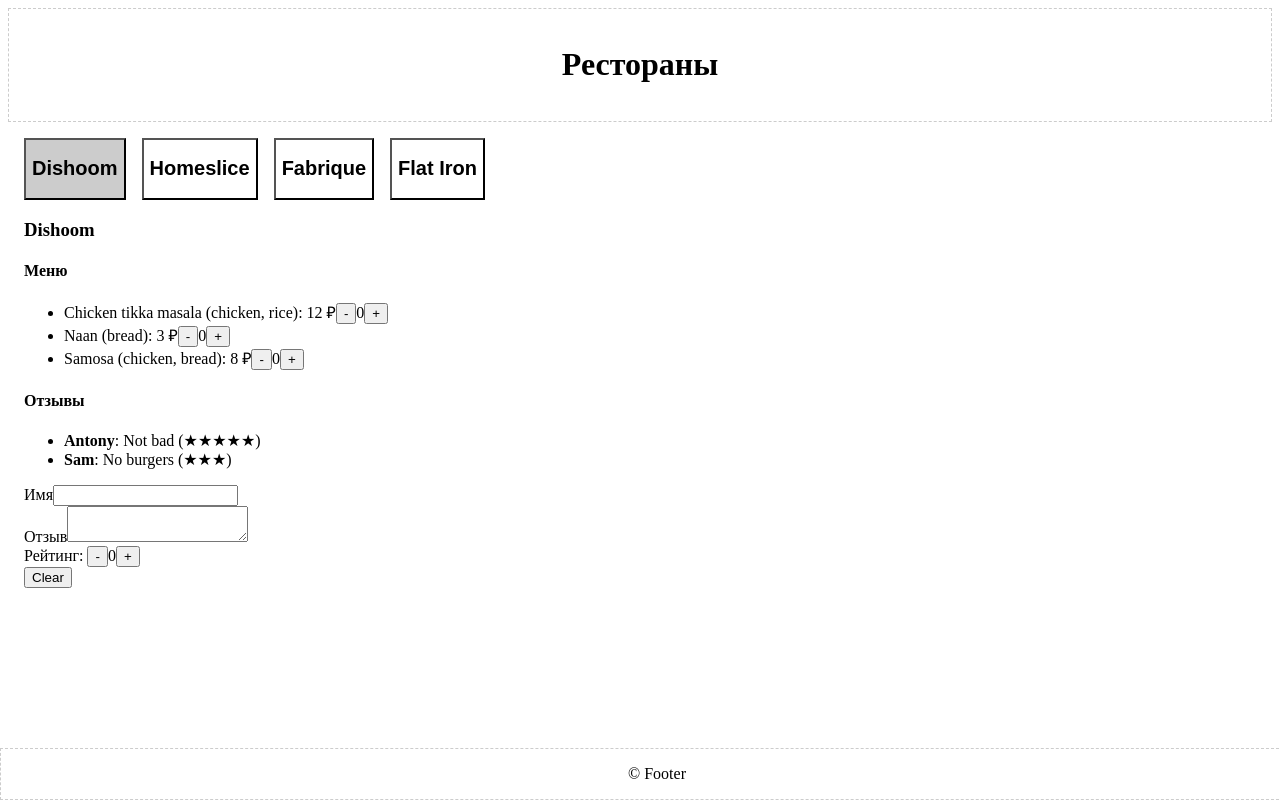
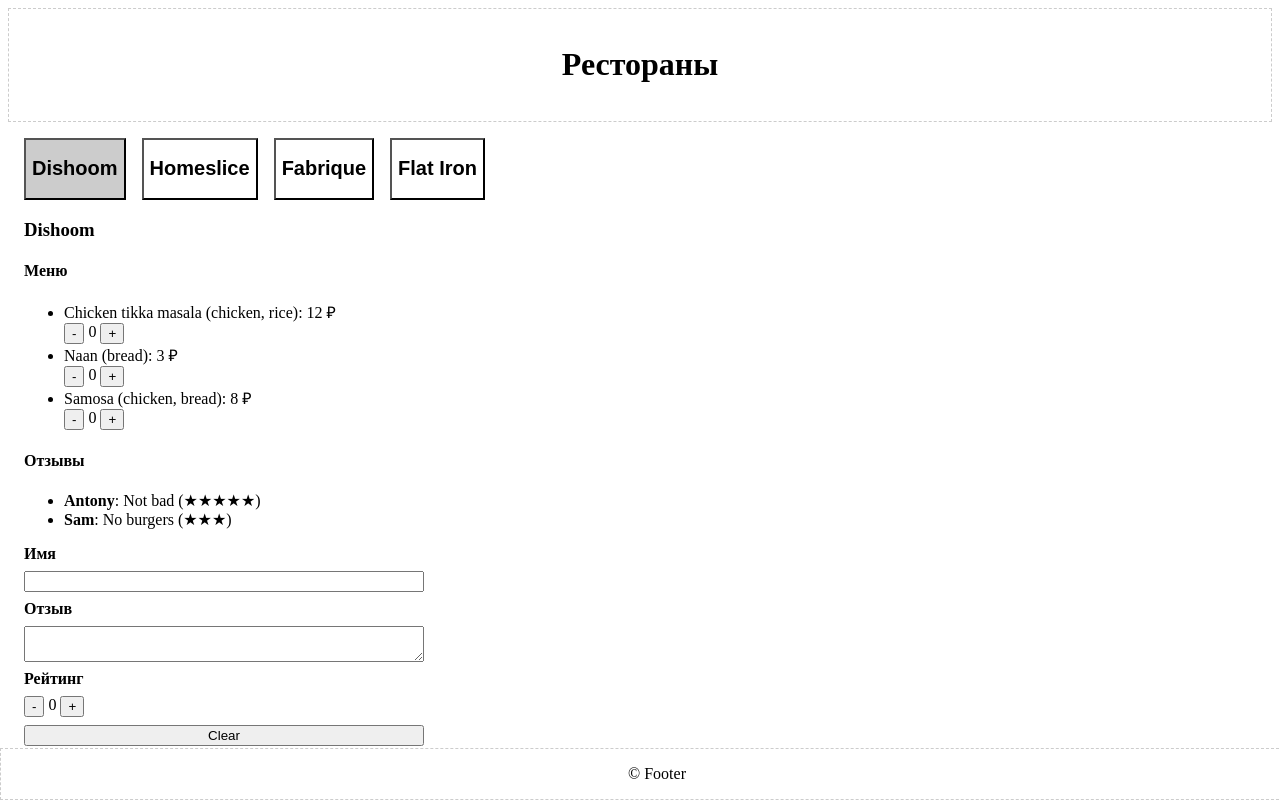
Before and after one commit to mrfrac/react-2506, a React (Vite) app: page / in a window 1280 px wide. Built offline with nearby package versions, Linux system fonts and the light colour scheme.

Commit message:
feat: review styling

```diff
--- a/src/components/counter/Counter.tsx
+++ b/src/components/counter/Counter.tsx
@@ -12,7 +12,7 @@
   value,
 }) => {
   return (
-    <>
+    <div style={{ display: 'flex', columnGap: '4px' }}>
       <button type="button" onClick={onDecrementClicked}>
         -
       </button>
@@ -20,6 +20,6 @@
       <button type="button" onClick={onIncrementClicked}>
         +
       </button>
-    </>
+    </div>
   );
 };
--- a/src/components/review-form/ReviewForm.tsx
+++ b/src/components/review-form/ReviewForm.tsx
@@ -54,8 +54,17 @@
   const [form, dispatch] = useReducer(formReducer, initialFormState);
 
   return (
-    <form>
-      <label htmlFor="name">Имя</label>
+    <form
+      style={{
+        display: 'flex',
+        flexDirection: 'column',
+        maxWidth: '400px',
+        rowGap: '8px',
+      }}
+    >
+      <label htmlFor="name">
+        <strong>Имя</strong>
+      </label>
       <input
         id="name"
         type="text"
@@ -68,8 +77,10 @@
           })
         }
       />
-      <br />
-      <label htmlFor="text">Отзыв</label>
+
+      <label htmlFor="text">
+        <strong>Отзыв</strong>
+      </label>
       <textarea
         id="text"
         value={form.text}
@@ -80,14 +91,15 @@
           })
         }
       ></textarea>
-      <br />
-      Рейтинг:{' '}
+
+      <strong>Рейтинг</strong>
+
       <ReviewRating
         onRatingChange={(payload) =>
           dispatch({ type: 'setRatingValueAction', payload })
         }
       ></ReviewRating>
-      <br />
+
       <button
         type="button"
         onClick={() =>
```
